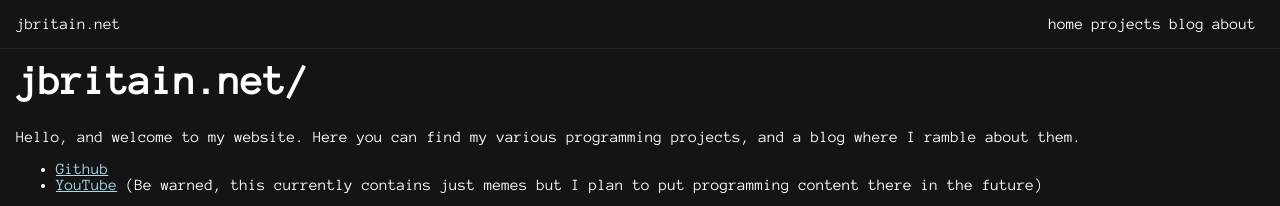
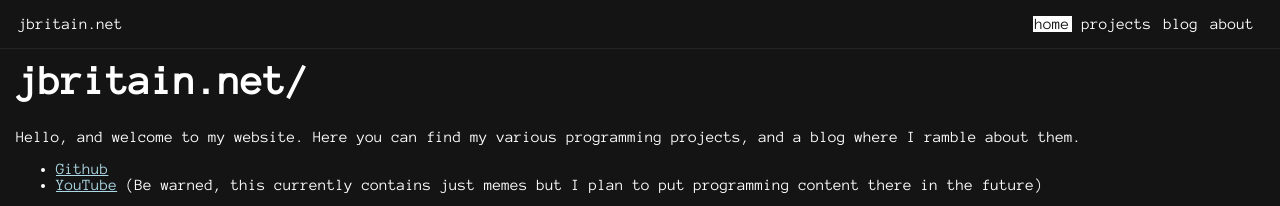
Before and after one commit to jbritain/jbritain.github.io, a Jekyll site: the page built from pages/index.md, in a window 1280 px wide. Shown: the top 206 px of the page. Built offline with Jekyll 4.4.1, drawn with Linux system fonts in a browser that asks for light colours.

Commit message:
selected navlink

```diff
--- a/_includes/navbar.html
+++ b/_includes/navbar.html
@@ -2,6 +2,6 @@
     <a href="/">{{ site.title }}</a>
 
     {% for link in site.data.navigation.links %}
-        <a href="{{ link.url }}">{{ link.title }}</a>
+            <a {% if link.title == page.title %}class="link-selected"{% endif %} href="{{ link.url }}">{{ link.title }}</a>
     {% endfor %}
 </nav>
--- a/css/main.css
+++ b/css/main.css
@@ -32,9 +32,9 @@ a:link, a:visited {
     color: lightblue
 }
 
-a:hover {
+a:hover, .link-selected {
     background-color: white;
-    color: var(--main-bg-color);
+    color: var(--main-bg-color) !important;
 }
 
 hr {
--- a/css/navbar.css
+++ b/css/navbar.css
@@ -17,6 +17,11 @@ footer {
     flex-shrink: 0;
 }
 
+nav a {
+    padding-left: 2px;
+    padding-right: 2px;
+}
+
 nav a:link, nav a:visited {
     color: white;
     text-decoration: none;
```
